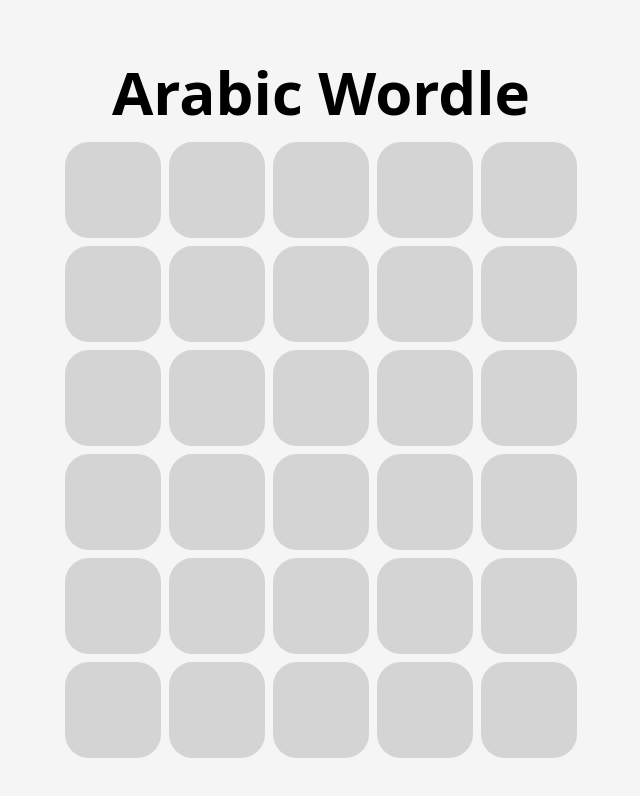
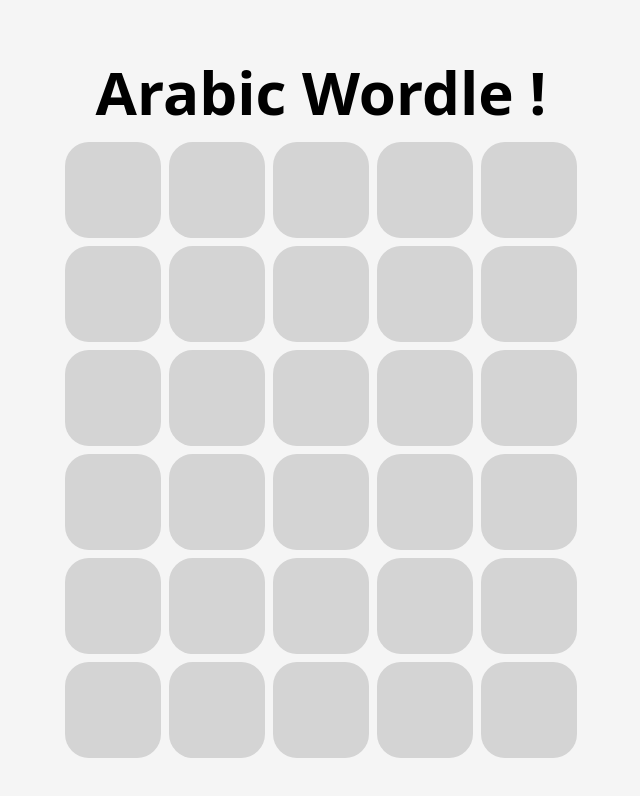
Before and after one commit to JedBelhaj/ArabicWordle, a React (Vite) app: page / in a window 1280 px wide. Shown: the top 796 px of the page, without its empty margins (319-959 px from the left). Built offline with nearby package versions, Linux system fonts and the light colour scheme.

Commit message:
change game name

```diff
--- a/src/pages/Main.jsx
+++ b/src/pages/Main.jsx
@@ -46,7 +46,7 @@
 
 
     return <div className="w-screen h-screen bg-neutral-100 flex justify-center items-center flex-col">
-        {<h1 className="font-bold text-6xl m-5">Arabic Wordle</h1>}
+        {<h1 className="font-bold text-6xl m-5">Arabic Wordle !</h1>}
         <div id="char-grid" className="flex flex-col gap-2">
             {words.map((w, index) =>
                 <Row word={w} key={index} />
```
